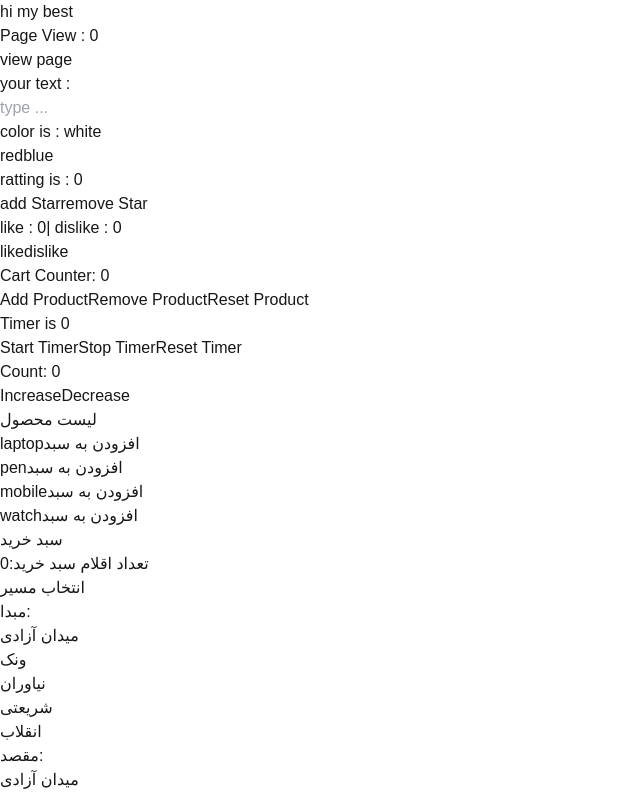
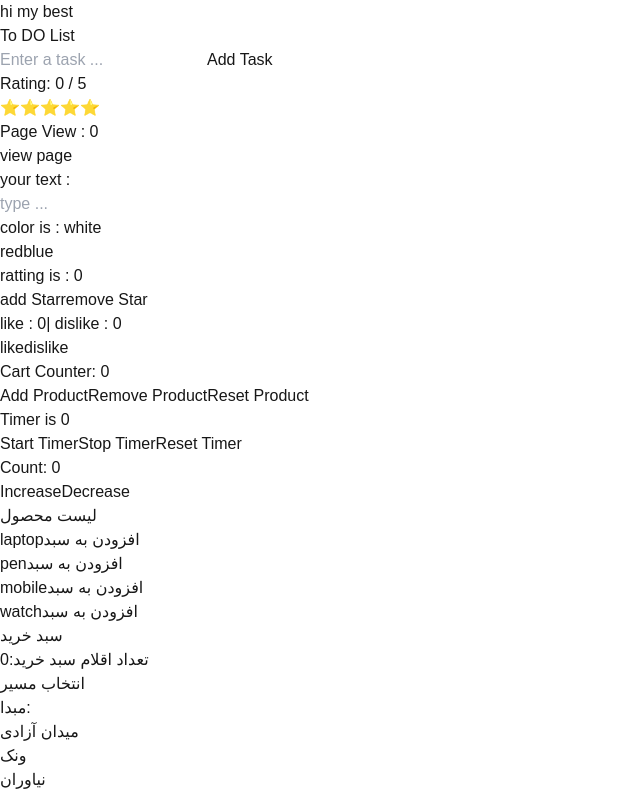
Before and after one commit to frau-azadeh/reactsample, a Next.js app: page / in a window 1280 px wide. Shown: the top 795 px of the page, without its empty margins (0-640 px from the left). Built offline with nearby package versions, Linux system fonts and the light colour scheme.

Commit message:
component starrating and todolist insert and page is update

```diff
--- /dev/null
+++ b/src/app/component/StarRating.tsx
@@ -0,0 +1,27 @@
+'use client'
+import React, { useState } from 'react';
+
+export const StarRating = () => {
+    const [rating, setRating] = useState<number>(0);
+
+    const handleRating = (value: number) => {
+        setRating(value);
+    };
+
+    return (
+        <div className='flex flex-col items-center bg-gray-100 rounded-lg m-4 p-4'>
+            <h1 className='text-xl'>Rating: {rating} / 5</h1>
+            <div className='flex'>
+                {[1, 2, 3, 4, 5].map((star) => (
+                    <button
+                        key={star}
+                        className={`m-1 p-2 rounded-full ${star <= rating ? 'bg-yellow-400' : 'bg-gray-300'}`}
+                        onClick={() => handleRating(star)}
+                    >
+                        ⭐
+                    </button>
+                ))}
+            </div>
+        </div>
+    );
+};
--- /dev/null
+++ b/src/app/component/TodoList.tsx
@@ -0,0 +1,44 @@
+'use client'
+import React, { useState } from 'react'
+
+export const TodoList:React.FC = () => {
+    const[tasks, setTasks]=useState<string[]>([]);
+    const[task, setTask]=useState<string>('')
+
+    const addTask = ()=>{
+        if(task.trim()!== ''){
+            setTasks([...tasks, task]);
+            setTask('');
+        }
+    };
+    const removeTask = (indexToRemove:number)=>{
+        setTasks(tasks.filter((_, index)=> index !== indexToRemove))
+    }
+  return (
+    <div className='flex flex-col items-center bg-yellow-200 m-4 p-4'>
+        <h1 className='text-xl text-gray-950'>To DO List</h1>
+        <input
+            type='text'
+            value={task}
+            placeholder='Enter a task ...'
+            onChange={(e)=>setTask(e.target.value)}
+            className='border border-gray-600 rounded-lg m-2 p-2'
+        />
+        <button className='bg-green-500 rounded-xl m-2 p-2 text-white' onClick={addTask}>Add Task</button>
+   <ul>
+    {tasks.map((task,index)=>(
+        <li key={index} className='list-disc'>
+            {task}
+            <button
+                className='bg-red-500 text-white rounded-lg m-2 p-2 '
+                onClick={(e)=>removeTask(index)}
+            >
+                delete
+            </button>
+        </li>
+    ))}
+   </ul>
+
+    </div>
+  )
+}
--- a/src/app/page.tsx
+++ b/src/app/page.tsx
@@ -10,11 +10,15 @@ import { Rating } from "./component/Rating";
 import { ChangeBackGround } from "./component/ChangeBackGround";
 import { TextInput } from "./component/TextInput";
 import { PageViews } from "./component/PageViews";
+import { StarRating } from "./component/StarRating";
+import { TodoList } from "./component/TodoList";
 
 export default function Home() {
   return (
 <div>
   <h1>hi my best</h1>
+    <TodoList/>
+    <StarRating/>
     <PageViews/>
     <TextInput/>
     <ChangeBackGround/>
```
